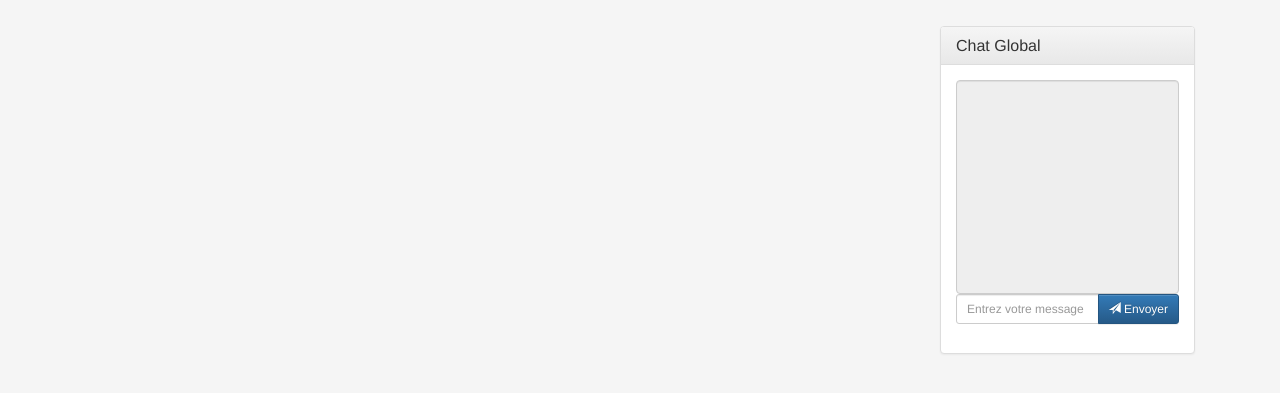
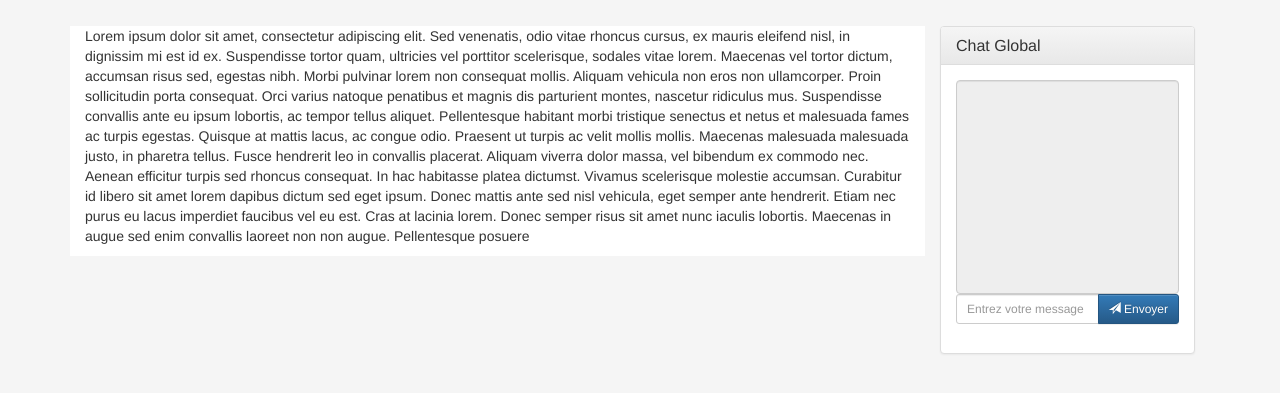
Before and after one commit to PapyRedstone/ProjetAjax, a PHP site: page / in a window 1280 px wide. Shown: the top 393 px of the page. Run offline with PHP 8.4, Linux system fonts and the light colour scheme; data comes from the database, SQL or seed files in the repository; data that the repository does not hold is empty.

Commit message:
correction css+Lorem

```diff
--- a/css/main.css
+++ b/css/main.css
@@ -6,3 +6,7 @@
 textarea {
     resize: none;
 }
+
+div#feed{
+    background-color: white;
+}
--- a/index.html
+++ b/index.html
@@ -13,8 +13,13 @@
     </div>
 
     <div class="container">
-      <div id="feed">
-        <div id="test" class="col-sm-9">
+      <div id="feed" class="col-sm-9">
+        <p>Lorem ipsum dolor sit amet, consectetur adipiscing elit. Sed venenatis, odio vitae rhoncus cursus, ex mauris eleifend nisl, in dignissim mi est id ex. Suspendisse tortor quam, ultricies vel porttitor scelerisque, sodales vitae lorem. Maecenas vel tortor dictum, accumsan risus sed, egestas nibh. Morbi pulvinar lorem non consequat mollis. Aliquam vehicula non eros non ullamcorper. Proin sollicitudin porta consequat. Orci varius natoque penatibus et magnis dis parturient montes, nascetur ridiculus mus. Suspendisse convallis ante eu ipsum lobortis, ac tempor tellus aliquet. Pellentesque habitant morbi tristique senectus et netus et malesuada fames ac turpis egestas. Quisque at mattis lacus, ac congue odio. Praesent ut turpis ac velit mollis mollis. Maecenas malesuada malesuada justo, in pharetra tellus.
+
+            Fusce hendrerit leo in convallis placerat. Aliquam viverra dolor massa, vel bibendum ex commodo nec. Aenean efficitur turpis sed rhoncus consequat. In hac habitasse platea dictumst. Vivamus scelerisque molestie accumsan. Curabitur id libero sit amet lorem dapibus dictum sed eget ipsum. Donec mattis ante sed nisl vehicula, eget semper ante hendrerit. Etiam nec purus eu lacus imperdiet faucibus vel eu est. Cras at lacinia lorem. Donec semper risus sit amet nunc iaculis lobortis. Maecenas in augue sed enim convallis laoreet non non augue.
+
+            Pellentesque posuere </p>
+        <div id="test">
         </div>
       </div>
 
```
